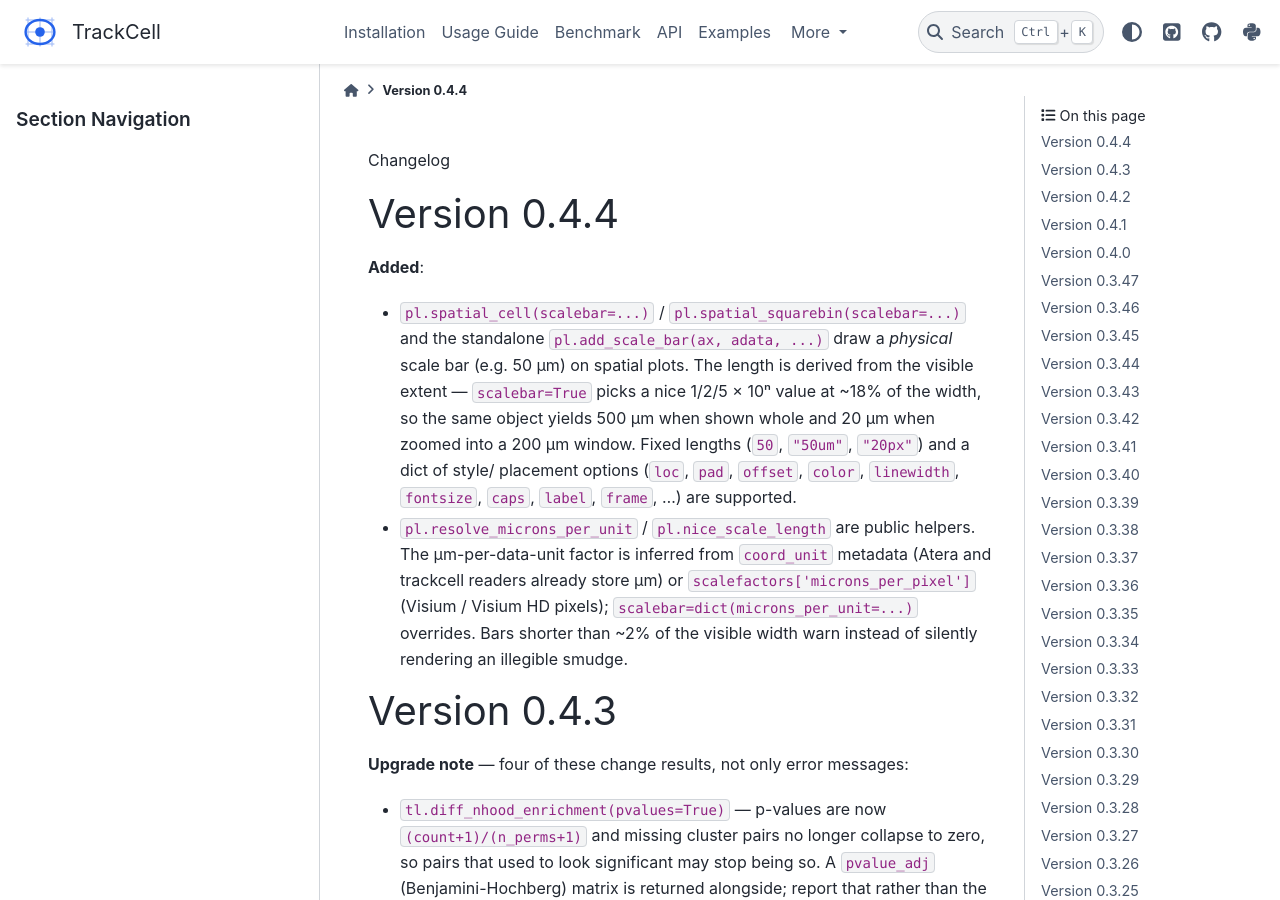
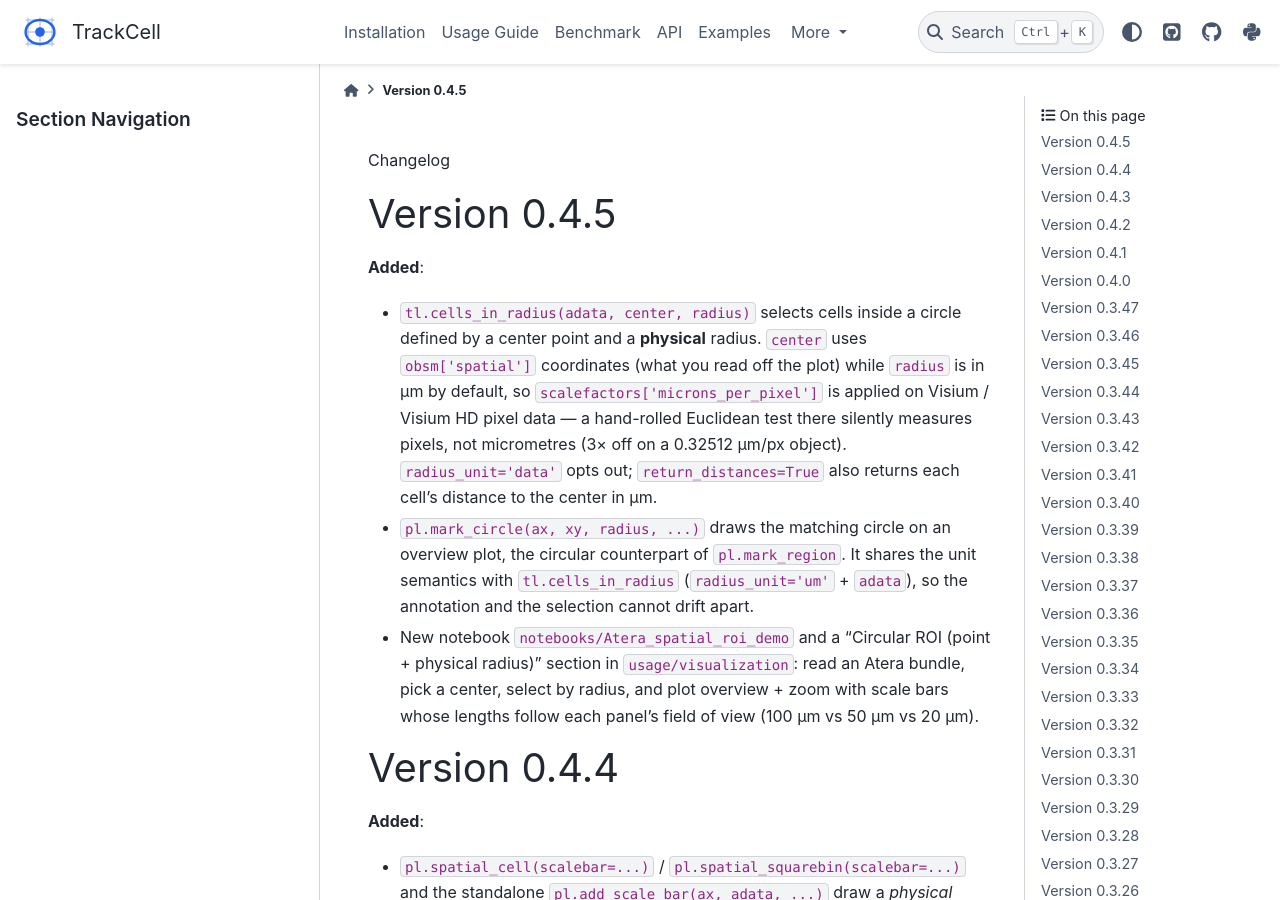
Before and after one commit to seqyuan/trackcell, a Sphinx documentation site: the page built from docs/source/changelog.rst, in a window 1280 px wide and 900 px high. Built offline with Sphinx 7.4.7 and the PyData theme 0.15.4, drawn with Linux system fonts in a browser that asks for light colours; pages that are not in the unit, such as notebooks, are missing from menus; cross-references to code outside the pages are shown as plain code.

Commit message:
release: v0.4.5 — circular ROI + Atera spatial ROI notebook
Version bump in both places Poetry and the runtime read, and the changelog
section renamed from "Unreleased".

The notebook prints ``tcl.__version__`` in its first output, so it was
re-executed against this version before the feature commit: outputs recorded
under 0.4.4 would point readers at a release that has no
``tl.cells_in_radius``.

```diff
--- a/docs/source/changelog.rst
+++ b/docs/source/changelog.rst
@@ -1,4 +1,27 @@
 Changelog
+
+Version 0.4.5
+-------------
+
+**Added**:
+
+* ``tl.cells_in_radius(adata, center, radius)`` selects cells inside a circle
+  defined by a center point and a **physical** radius. ``center`` uses
+  ``obsm['spatial']`` coordinates (what you read off the plot) while ``radius``
+  is in µm by default, so ``scalefactors['microns_per_pixel']`` is applied on
+  Visium / Visium HD pixel data — a hand-rolled Euclidean test there silently
+  measures pixels, not micrometres (3× off on a 0.32512 µm/px object).
+  ``radius_unit='data'`` opts out; ``return_distances=True`` also returns each
+  cell's distance to the center in µm.
+* ``pl.mark_circle(ax, xy, radius, ...)`` draws the matching circle on an
+  overview plot, the circular counterpart of ``pl.mark_region``. It shares the
+  unit semantics with ``tl.cells_in_radius`` (``radius_unit='um'`` +
+  ``adata``), so the annotation and the selection cannot drift apart.
+* New notebook ``notebooks/Atera_spatial_roi_demo`` and a "Circular ROI (point +
+  physical radius)" section in ``usage/visualization``: read an Atera bundle,
+  pick a center, select by radius, and plot overview + zoom with scale bars
+  whose lengths follow each panel's field of view (100 µm vs 50 µm vs 20 µm).
+
 
 Version 0.4.4
 -------------
--- a/pyproject.toml
+++ b/pyproject.toml
@@ -1,6 +1,6 @@
 [tool.poetry]
 name = "trackcell"
-version = "0.4.4"
+version = "0.4.5"
 description = "A Python package for processing single-cell and spatial transcriptomics data"
 authors = ["Zan Yuan <yfinddream@gmail.com>"]
 readme = "README.md"
--- a/trackcell/__init__.py
+++ b/trackcell/__init__.py
@@ -7,7 +7,7 @@ This package provides tools for:
 - PL: Plotting and visualization tools
 """
 
-__version__ = "0.4.4"
+__version__ = "0.4.5"
 __author__ = "Zan Yuan"
 __email__ = "yfinddream@gmail.com"
 
```
